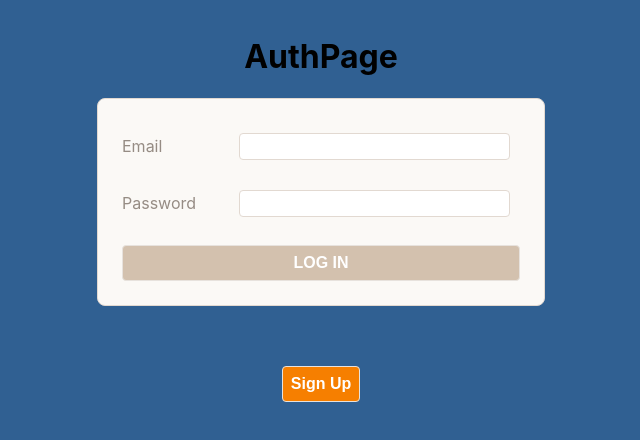
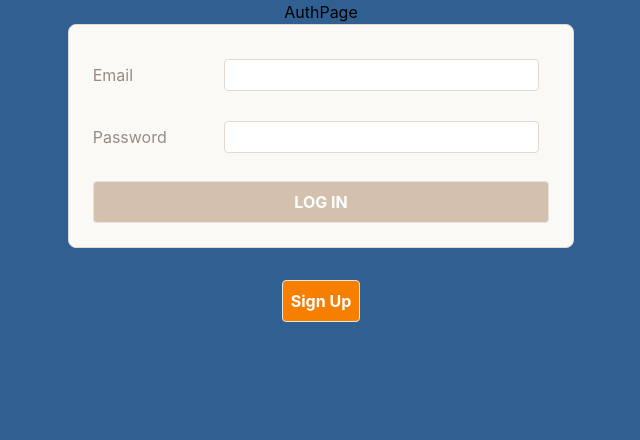
Before and after one commit to LeepDev/TradingBlockChallenges, a React (Create React App) app: page / in a window 1280 px wide. Shown: the top 440 px of the page, without its empty margins (319-959 px from the left). Built offline with nearby package versions, Linux system fonts and the light colour scheme.

Commit message:
Added tailwind and updated navbar

```diff
--- a/package.json
+++ b/package.json
@@ -45,5 +45,8 @@
       "last 1 safari version"
     ]
   },
-  "proxy": "http://localhost:3001"
+  "proxy": "http://localhost:3001",
+  "devDependencies": {
+    "tailwindcss": "^3.3.6"
+  }
 }
--- a/public/index.html
+++ b/public/index.html
@@ -3,6 +3,9 @@
   <head>
     <meta charset="utf-8" />
     <link rel="icon" href="%PUBLIC_URL%/TB_Logo.svg" />
+    <link rel="preconnect" href="https://fonts.googleapis.com">
+    <link rel="preconnect" href="https://fonts.gstatic.com" crossorigin>
+    <link href="https://fonts.googleapis.com/css2?family=Heebo:wght@700&display=swap" rel="stylesheet">
     <meta name="viewport" content="width=device-width, initial-scale=1" />
     <meta name="theme-color" content="#000000" />
     <meta
--- a/src/components/NavBar/NavBar.jsx
+++ b/src/components/NavBar/NavBar.jsx
@@ -11,20 +11,23 @@ export default function NavBar ({user, setUser}) {
     }
 
     return (
-        <nav>
-            <span>Welcome, {user.name}!</span>
-            &nbsp; | &nbsp;
-            <Link to="/">Home</Link>
-            &nbsp; | &nbsp;
-            <Link to="/Challenge1">Challenge 1</Link>
-            &nbsp; | &nbsp;
-            <Link to="/Challenge2">Challenge 2</Link>
-            &nbsp; | &nbsp;
-            <Link to="/Challenge2Bonus">Challenge 2 (Real Time Data)</Link>
-            &nbsp; | &nbsp;
-            <Link to="/Challenge3">Challenge 3</Link>
-            &nbsp; | &nbsp;
-            <Link to="" onClick={handleLogOut}>Log Out</Link>
-        </nav>
+        <>
+            <div className="w-screen h-16 px-6 bg-slate-900 justify-start items-center gap-8 inline-flex">
+                <div className="w-40 h-8 relative">
+                    <Link to="/">
+                        <img src="https://assets-global.website-files.com/5d5c50dcee289053140e5d5f/5d5d88ca3e9e5acdd003f839_logo.svg" alt="TradingBlock" class="logo-img" />
+                    </Link>
+                </div>
+                <div className="grow shrink basis-0 h-6 justify-start items-center gap-8 flex">
+                    <Link to="/Challenge1" className="text-gray-300 hover:bg-gray-700 hover:text-white rounded-md px-3 py-2 text-base font-medium font-['Heebo']">Challenge 1</Link>
+                    <Link to="/Challenge2" className="text-gray-300 hover:bg-gray-700 hover:text-white rounded-md px-3 py-2 text-base font-medium font-['Heebo']">Challenge 2</Link>
+                    <Link to="/Challenge2Bonus" className="text-gray-300 hover:bg-gray-700 hover:text-white rounded-md px-3 py-2 text-base font-medium font-['Heebo']">Challenge 2 (Real Time Data)</Link>
+                    <Link to="/Challenge3" className="text-gray-300 hover:bg-gray-700 hover:text-white rounded-md px-3 py-2 text-base font-medium font-['Heebo']">Challenge 3</Link>
+                </div>
+                <button className="w-28 h-9 py-1 bg-white rounded-full justify-start items-center gap-2.5 flex hover:bg-cyan-300"  onClick={handleLogOut}>
+                    <div className="grow shrink basis-0 text-center text-slate-900 text-base font-bold font-['Heebo']">LOG OUT</div>
+                </button>
+            </div>
+        </>
     )
 }
--- a/src/index.css
+++ b/src/index.css
@@ -1,3 +1,8 @@
+@tailwind base;
+@tailwind components;
+@tailwind utilities;
+
+
 /* CSS Custom Properties */
 :root {
   --white: #FFFFFF;
@@ -22,8 +27,6 @@ body {
   -webkit-font-smoothing: antialiased;
   -moz-osx-font-smoothing: grayscale;
   background-color: #306092;
-  padding: 2vmin;
-  height: 100vh;
 }
 
 code {
--- a/src/pages/App/App.jsx
+++ b/src/pages/App/App.jsx
@@ -15,7 +15,7 @@ export default function App() {
   const [user, setUser] = useState(getUser())
 
   return (
-    <main className="App flex-ctr-ctr flex-col">
+    <main className="App flex-ctr-ctr flex-col antialiased">
       { user ?
         <>
           <NavBar user={user} setUser={setUser} />
--- /dev/null
+++ b/tailwind.config.js
@@ -0,0 +1,10 @@
+/** @type {import('tailwindcss').Config} */
+module.exports = {
+  content: [
+    "./src/**/*.{js,jsx,ts,tsx}",
+  ],
+  theme: {
+    extend: {},
+  },
+  plugins: [],
+}
```
Also changed, not shown: 1 other file (tests, documents, lock files or other folders).
